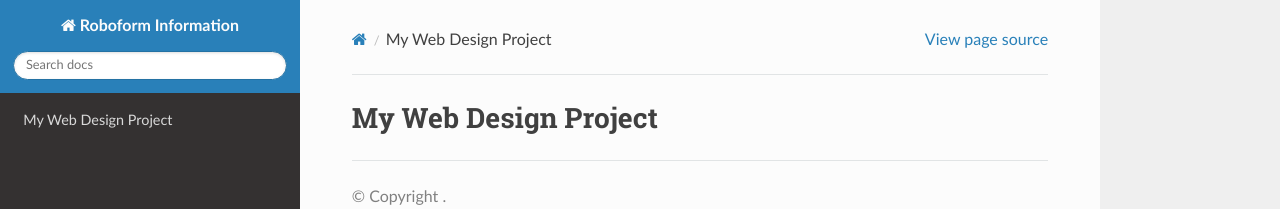
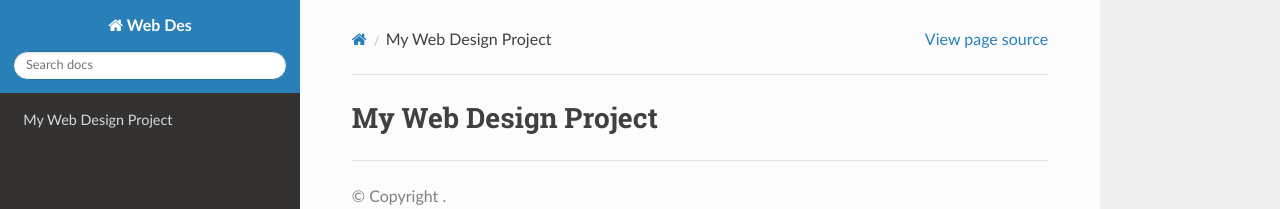
Before and after one commit to Kennedy-pop/roboforminformarmation, a Sphinx documentation site: the page built from docs/index.rst, in a window 1280 px wide. Shown: the top 209 px of the page. Built offline with Sphinx 7.4.7 and the Read the Docs theme 3.1.0, drawn with Linux system fonts in a browser that asks for light colours.

Commit message:
Update conf.py

```diff
--- a/docs/conf.py
+++ b/docs/conf.py
@@ -5,7 +5,7 @@ import sys
 sys.path.insert(0, os.path.abspath('.'))
 
 # -- Project information -----------------------------------------------------
-project = 'Roboform Information'
+project = 'Web Des'
 author = 'Marsha'
 release = '1.0'
 
```
